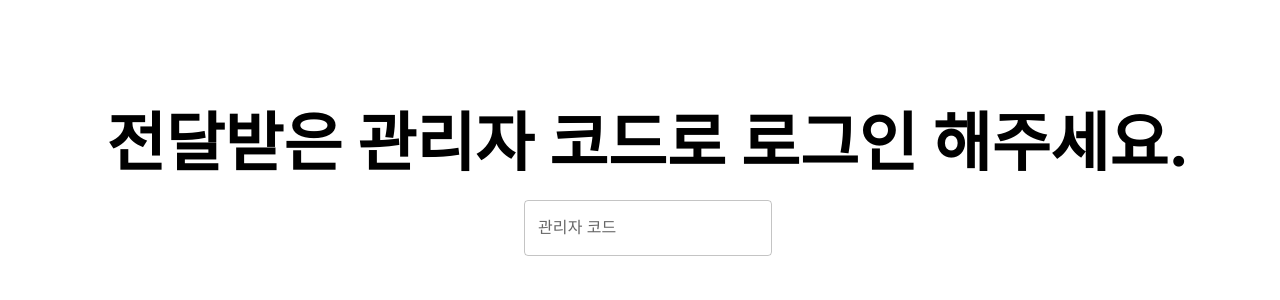
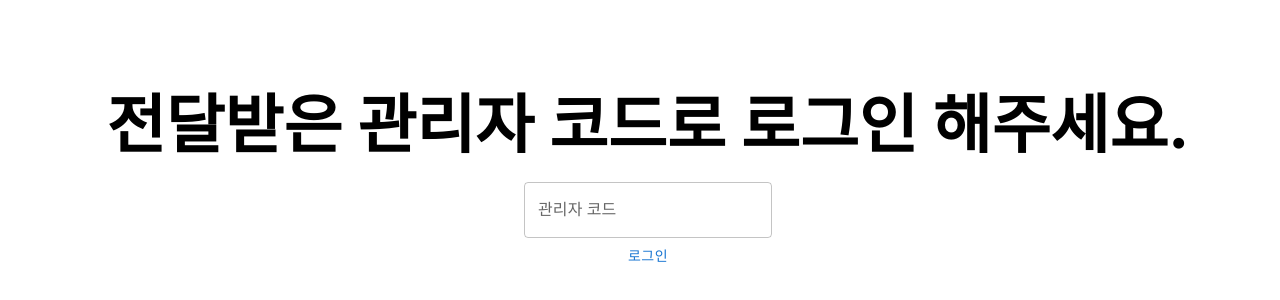
Before and after one commit to Nexters/NextRoom-fe, a Next.js app: page / in a window 1280 px wide. Shown: the part 234-534 px from the top of the page. Built offline with nearby package versions, Linux system fonts and the light colour scheme.

Commit message:
feat: add login button

```diff
--- a/app/login/Login.tsx
+++ b/app/login/Login.tsx
@@ -28,6 +28,8 @@ function Login() {
     noValidate: true,
     autoComplete: "off",
     onSubmit: handleSubmit(onSubmit),
+    sx: { display: "flex" },
+    flexDirection: "column",
   };
 
   const textFieldProps = {
@@ -37,9 +39,14 @@ function Login() {
     ...register("shopCode"),
   };
 
+  const buttonProps = {
+    type: "submit",
+  };
+
   const LoginViewProps = {
     formProps,
     textFieldProps,
+    buttonProps,
   };
 
   return <LoginView {...LoginViewProps} />;
--- a/app/login/LoginView.tsx
+++ b/app/login/LoginView.tsx
@@ -1,5 +1,5 @@
 import React from "react";
-import { Box, TextField } from "@mui/material";
+import { Box, Button, TextField } from "@mui/material";
 import { LOGIN_TITLE } from "@/consts/login";
 import * as S from "./LoginView.styled";
 
@@ -8,16 +8,19 @@ type Props = {
   formProps: Record<string, any>;
   // eslint-disable-next-line @typescript-eslint/no-explicit-any
   textFieldProps: Record<string, any>;
+  // eslint-disable-next-line @typescript-eslint/no-explicit-any
+  buttonProps: Record<string, any>;
 };
 
 function LoginView(props: Props) {
-  const { formProps, textFieldProps } = props;
+  const { formProps, textFieldProps, buttonProps } = props;
 
   return (
     <S.Wrapper>
       <S.Title>{LOGIN_TITLE}</S.Title>
       <Box {...formProps}>
         <TextField {...textFieldProps} />
+        <Button {...buttonProps}>로그인</Button>
       </Box>
     </S.Wrapper>
   );
```
